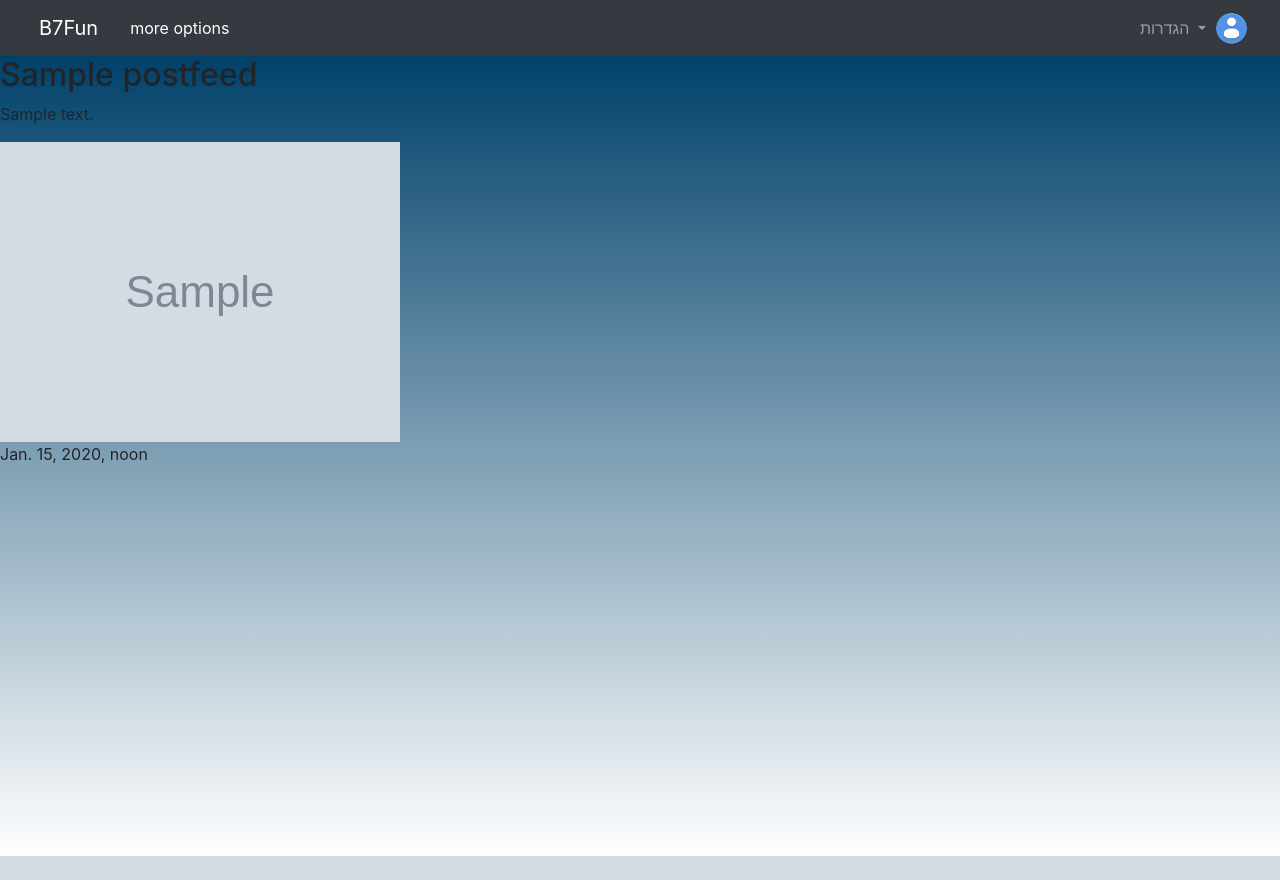
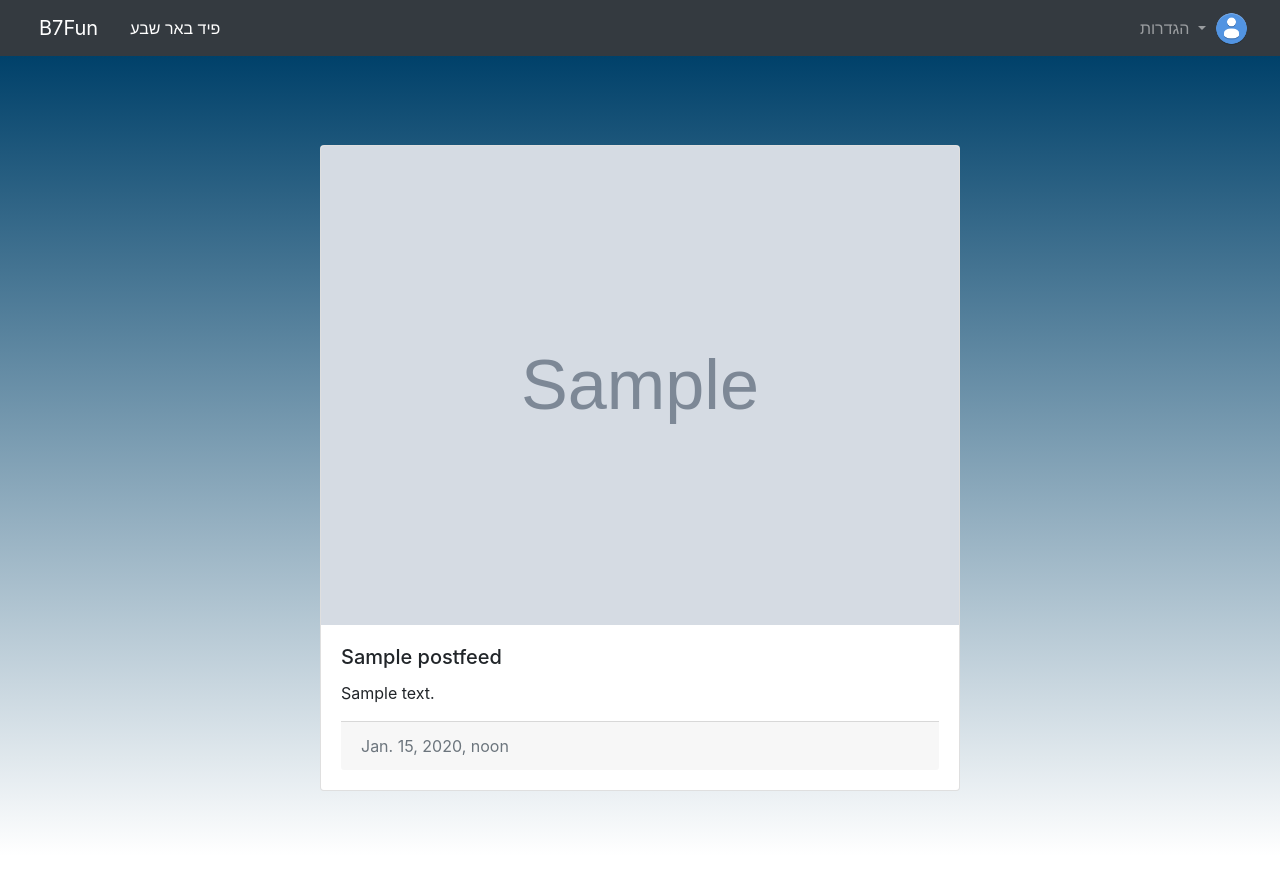
Before and after one commit to leorrose/B7Fun, a Django app: page /posts/ in a window 1280 px wide. Before the commit the page ends 856 px from the top, so only its background shows below. Run offline with Django 3.2, Linux system fonts and the light colour scheme; tables that the repository leaves empty hold one stand-in row (values such as "Sample post"); grey boxes marked "Sample" are stand-in pictures; some libraries are stand-ins or nearby versions.

Commit message:
PM2020T17-212 UI

```diff
--- a/B7FunDjango/postsFeed/templates/postsFeed/posts.html
+++ b/B7FunDjango/postsFeed/templates/postsFeed/posts.html
@@ -1,15 +1,25 @@
 {% extends 'baseWithNav.html' %}
 
 {% block  content%}
-    <div class="posts">
-        {% for post in posts %}
-
-            <div class="post">
-                <h2> {{ post.title }} </h2>
-                <p> {{ post.body }} </p>
-                <img src="{{ post.image.url }}">
-                <p> {{ post.date }} </p>
+    </br>
+    <div class="container d-flex flex-column h-100" >
+        <div class="flex-grow-1"></div>
+        <div class="row justify-content-center">
+            <div class="posts">
+            {% for post in posts %}
+                <div class="card" style="width: 40rem;">
+                    {% if post.image %}
+                        <img class="card-img-top" src="{{ post.image.url }}" alt="Card image cap">
+                    {% endif %}
+                    <div class="card-body">
+                        <h5 class="card-title">{{ post.title }}</h5>
+                        <p class="card-text"> {{ post.body }} </p>
+                        <div class="card-footer text-muted">{{ post.date }} </div>
+                    </div>
+                </div>
+                </br>
+            {% endfor %}
             </div>
-        {% endfor %}
-    </div>
+        </div>
+        <div class="flex-grow-1"></div>
 {% endblock  %}
--- a/B7FunDjango/templates/baseWithNav.html
+++ b/B7FunDjango/templates/baseWithNav.html
@@ -43,7 +43,7 @@
                         <a class="navbar-brand nav-link" href="/feed">B7Fun</a>
                     </li>
                     <li class="nav-item active">
-                        <a class="nav-link" href="#"> more options </span></a>
+                        <a class="nav-link" href="/posts" dir="rtl"> פיד באר שבע </span></a>
                     </li>
                 </ul>
                 <ul class="navbar-nav ml-auto">
```
